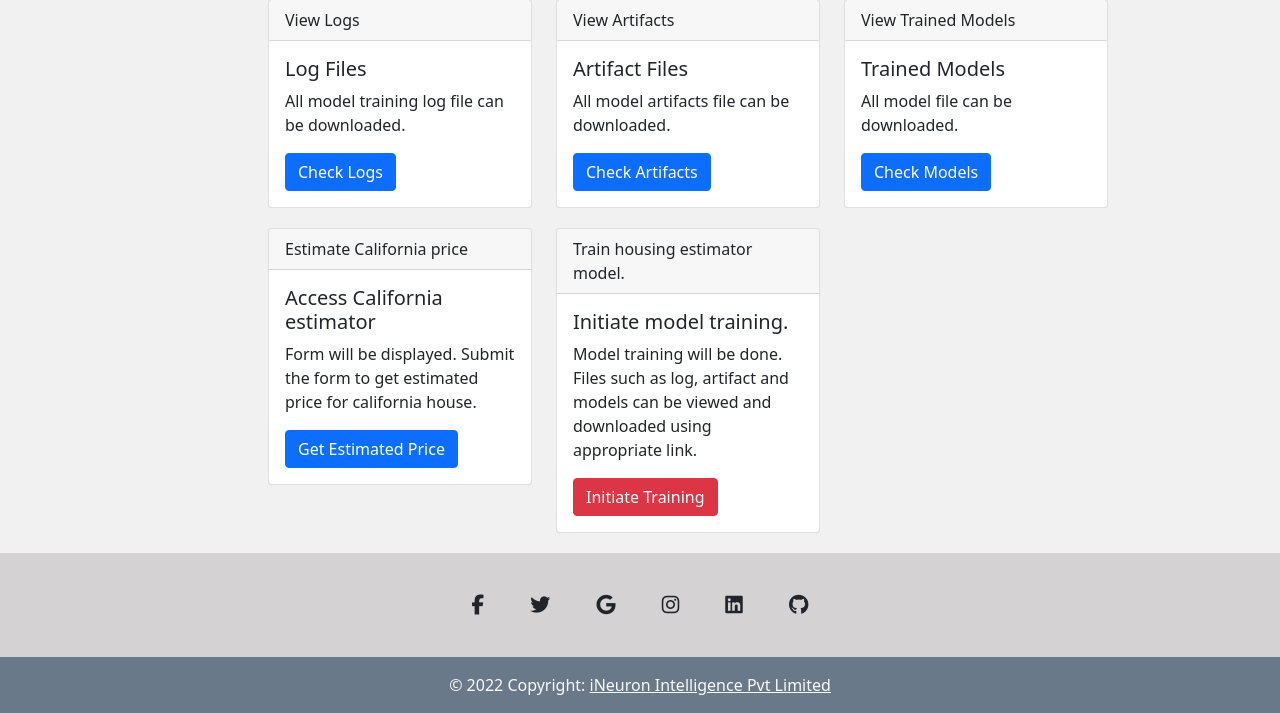
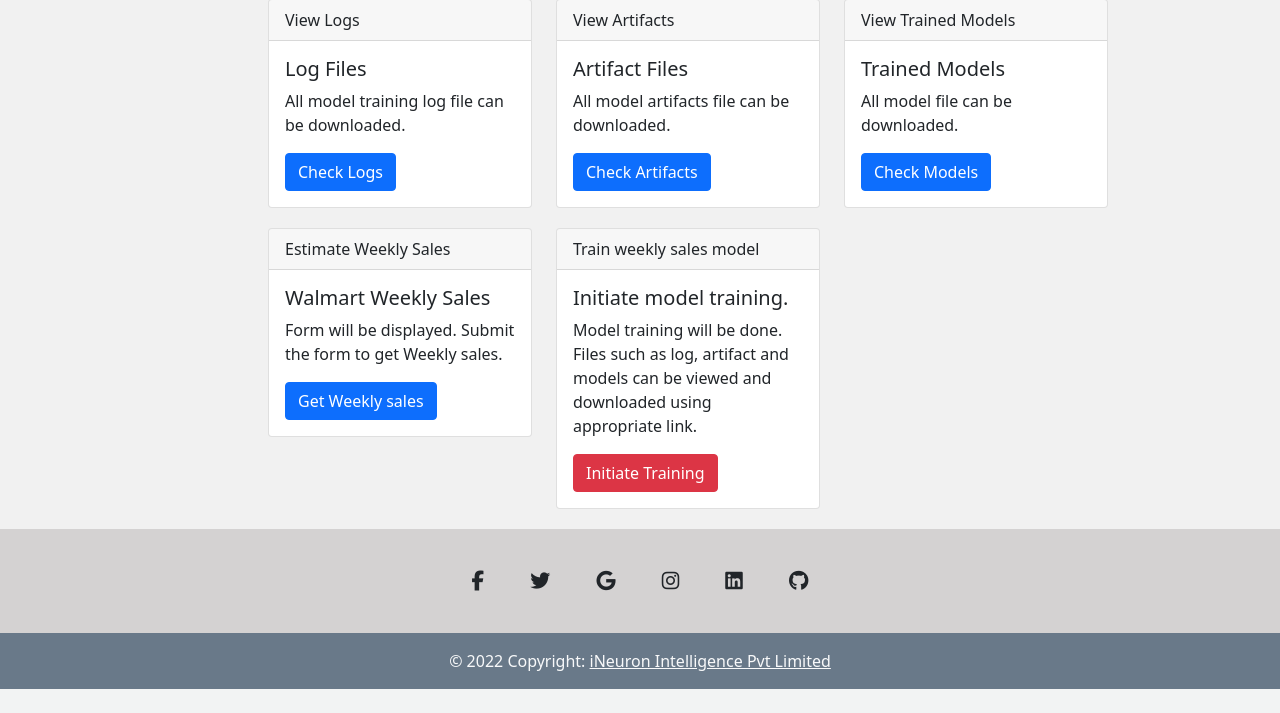
Before and after one commit to jjininu/store-sales-, a Flask app: page / in a window 1280 px wide. Shown: the part 474-1187 px from the top of the page. After the commit the page ends 1163 px from the top, so only its background shows below. Run offline with Flask 2, Linux system fonts and the light colour scheme; parts of the project's set-up code (start-up, migrations or seed data) failed here and were passed over; some libraries are stand-ins or nearby versions.

Commit message:
update index html

```diff
--- a/templates/index.html
+++ b/templates/index.html
@@ -25,7 +25,7 @@
         </div>
         </div>
         <div class="col-md-4">
-            <iframe  style = "width:100%;height:100%" src="https://www.youtube.com/embed/42IQIKMSukY" title="YouTube video player" frameborder="0" allow="accelerometer; autoplay; clipboard-write; encrypted-media; gyroscope; picture-in-picture" allowfullscreen></iframe>
+            <iframe  style = "width:100%;height:100%" src="https://cdn.mos.cms.futurecdn.net/5StAbRHLA4ZdyzQZVivm2c.jpg" title="Walmart" rameborder="0" allow="accelerometer; autoplay; clipboard-write; encrypted-media; gyroscope; picture-in-picture" allowfullscreen></iframe>
             </div>
 
 
@@ -80,13 +80,13 @@
     <div class="col-md-4 col-lg-4 col-sm-12"  style="margin-bottom:20px;">
         <div class="card">
             <div class="card-header">
-              Estimate California price
+              Estimate Weekly Sales
             </div>
             <div class="card-body">
 
-                <h5 class="card-title">Access California estimator</h5>
-                <p class="card-text">Form will be displayed. Submit the form to get estimated price for california house.</p>
-                <a class="btn btn-primary" href="/predict">Get Estimated Price</a>
+                <h5 class="card-title">Walmart Weekly Sales</h5>
+                <p class="card-text">Form will be displayed. Submit the form to get Weekly sales.</p>
+                <a class="btn btn-primary" href="/predict">Get Weekly sales</a>
             </div>
         </div>
         </div>
@@ -94,7 +94,7 @@
         <div class="col-md-4 col-lg-4 col-sm-12"  style="margin-bottom:20px;">
             <div class="card">
                 <div class="card-header">
-                  Train housing estimator model.
+                  Train weekly sales model
                 </div>
                 <div class="card-body">
 
```
